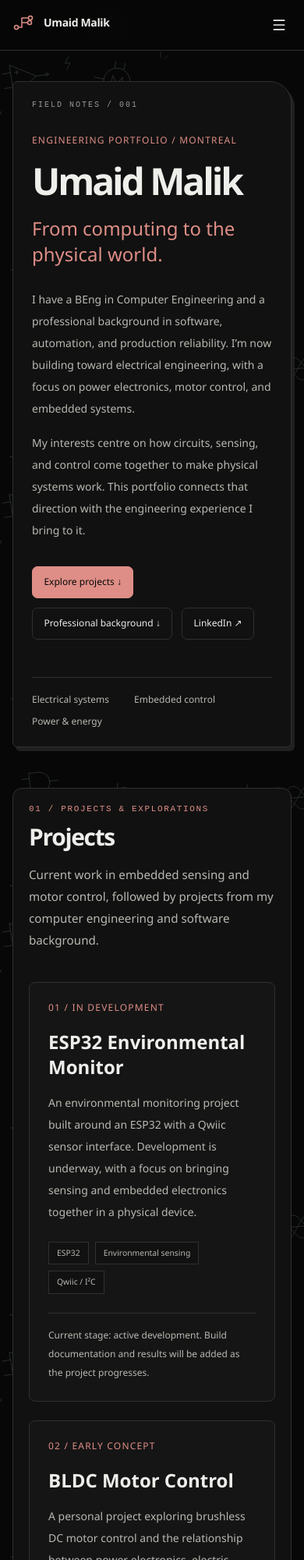
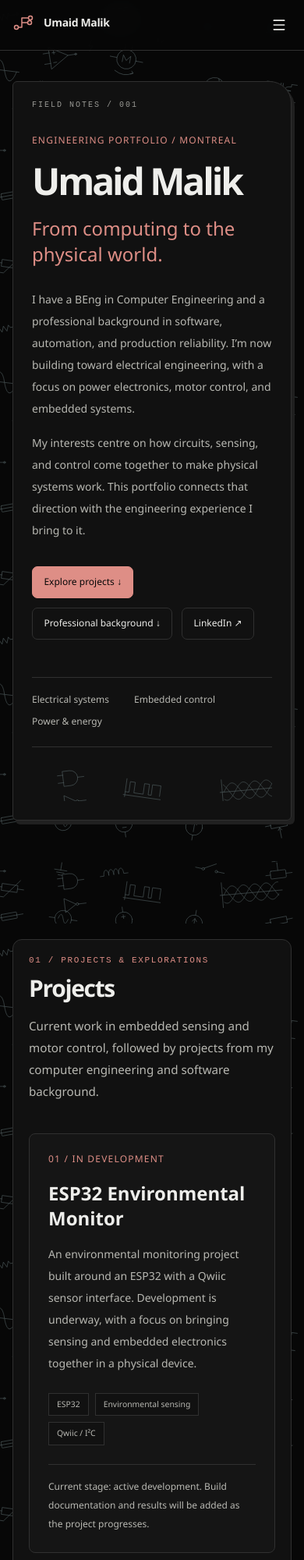
Before and after one commit to UmaidMalik/portfolio, a React (Vite) app: page / in a window 390 px wide. Shown: the top 2000 px of the page at 78% size. Built offline with nearby package versions, Linux system fonts and the light colour scheme.

Commit message:
Expose electrical doodles on mobile with brighter decorative strips

```diff
--- a/src/styles/notebook.css
+++ b/src/styles/notebook.css
@@ -66,3 +66,34 @@ a:focus-visible, button:focus-visible { outline: 2px solid var(--accent); outlin
 [data-theme="electrical-notebook-black"] .terminal-button-primary { color: #080808; }
 [data-theme="electrical-notebook-black"] .technical-grid { background-image: url("/electrical-doodles-dark.svg"); }
 @media (max-width: 640px) { [data-theme="electrical-notebook-black"] .hero-notebook { box-shadow: 4px 5px 0 #202020; } }
+
+/* Phones need a dedicated strip: opaque panels otherwise hide nearly all doodles. */
+@media (max-width: 640px) {
+  :root[data-theme="electrical-notebook"] { --mobile-doodles: url("/electrical-doodles-mobile.svg"); }
+  :root:is([data-theme="electrical-notebook-dark"], [data-theme="electrical-notebook-black"]) { --mobile-doodles: url("/electrical-doodles-dark-mobile.svg"); }
+  :is([data-theme="electrical-notebook"], [data-theme="electrical-notebook-dark"], [data-theme="electrical-notebook-black"]) .technical-grid {
+    background-image: var(--mobile-doodles);
+    background-size: 448px 400px;
+  }
+  :is([data-theme="electrical-notebook"], [data-theme="electrical-notebook-dark"], [data-theme="electrical-notebook-black"]) .section-shell::before {
+    content: "";
+    display: block;
+    height: 80px;
+    margin-bottom: 20px;
+    background-image: var(--mobile-doodles);
+    background-size: 448px 400px;
+    background-position: center 220px;
+    pointer-events: none;
+  }
+  :is([data-theme="electrical-notebook"], [data-theme="electrical-notebook-dark"], [data-theme="electrical-notebook-black"]) .hero-notebook::after {
+    content: "";
+    display: block;
+    height: 70px;
+    margin-top: 24px;
+    border-top: 1px solid var(--border);
+    background-image: var(--mobile-doodles);
+    background-size: 448px 400px;
+    background-position: center 110px;
+    pointer-events: none;
+  }
+}
```
Also changed, not shown: public/electrical-doodles-dark-mobile.svg (added), public/electrical-doodles-mobile.svg (added).
